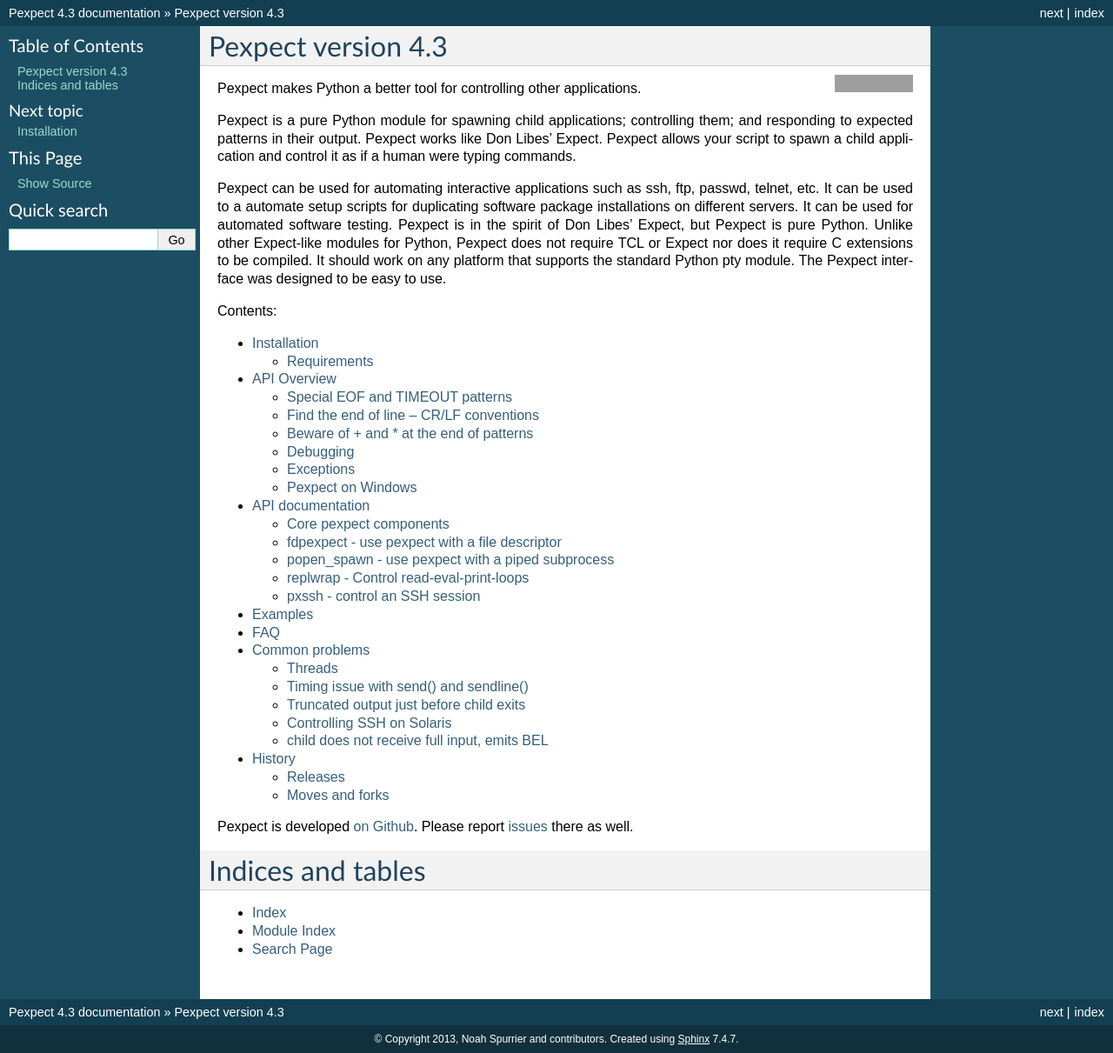
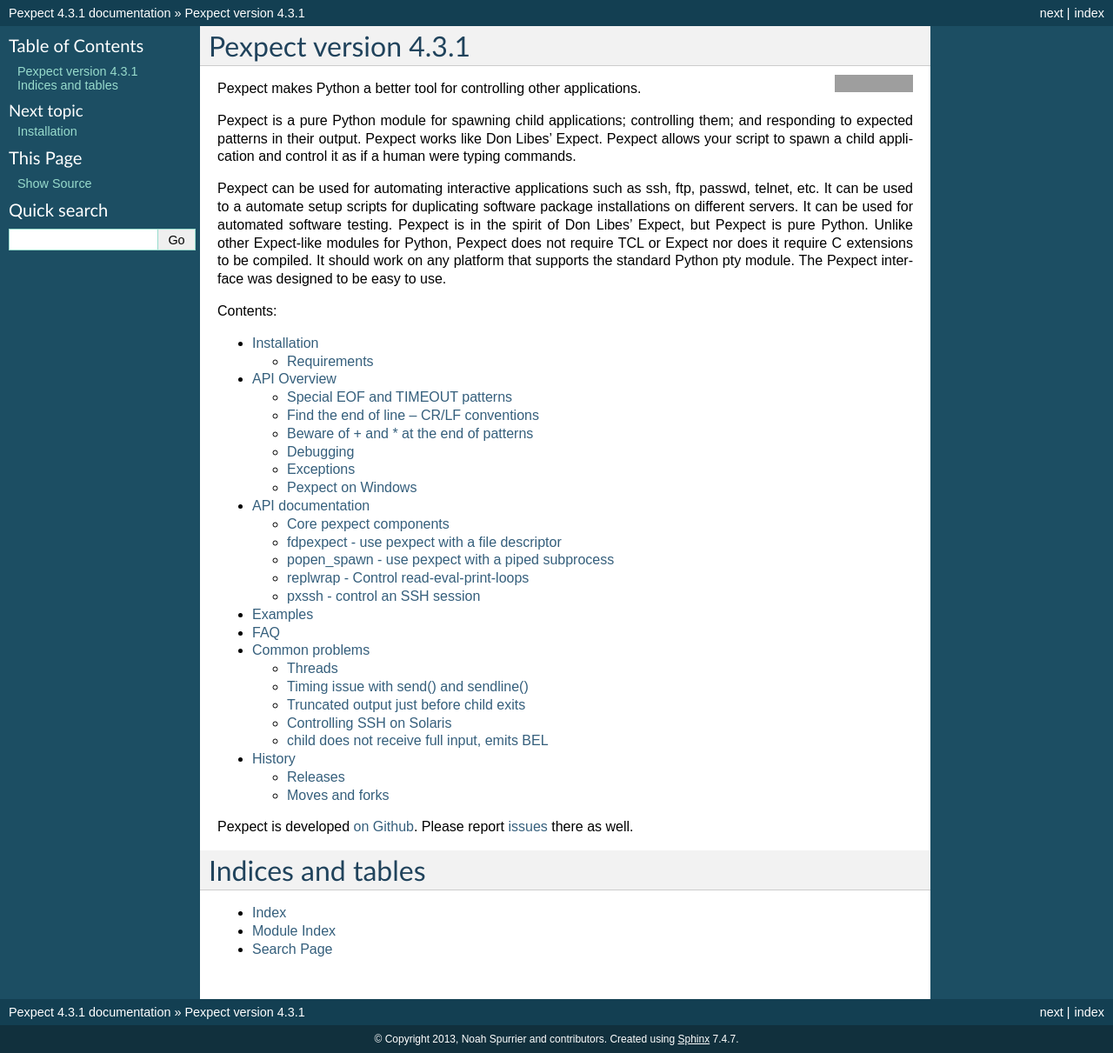
Before and after one commit to pexpect/pexpect, a Sphinx documentation site: the page built from doc/index.rst, in a window 1280 px wide. Shown: the whole page at 87% size. Built offline with Sphinx 7.4.7, drawn with Linux system fonts in a browser that asks for light colours; grey boxes are pictures that could not be loaded.

Commit message:
Version number -> 4.3.1

```diff
--- a/doc/conf.py
+++ b/doc/conf.py
@@ -52,7 +52,7 @@
 # built documents.
 #
 # The short X.Y version.
-version = '4.3'
+version = '4.3.1'
 # The full version, including alpha/beta/rc tags.
 release = version
 
--- a/pexpect/__init__.py
+++ b/pexpect/__init__.py
@@ -75,7 +75,7 @@
     from .pty_spawn import spawn, spawnu
     from .run import run, runu
 
-__version__ = '4.3.0'
+__version__ = '4.3.1'
 __revision__ = ''
 __all__ = ['ExceptionPexpect', 'EOF', 'TIMEOUT', 'spawn', 'spawnu', 'run', 'runu',
            'which', 'split_command_line', '__version__', '__revision__']
```
